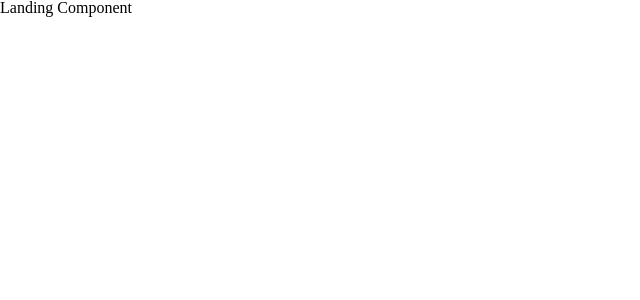
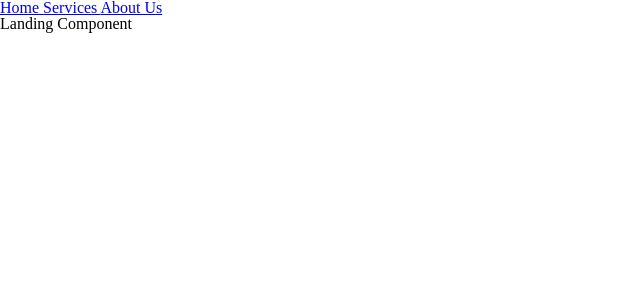
Before and after one commit to klesueur/LeSueur_Chiropractic, a React (Create React App) app: page / in a window 1280 px wide. Shown: the top 300 px of the page, without its empty margins (0-640 px from the left). Built offline with nearby package versions, Linux system fonts and the light colour scheme.

Commit message:
NavBar showing in all views

```diff
--- a/src/App.js
+++ b/src/App.js
@@ -1,12 +1,14 @@
 import React from 'react';
 import './App.scss';
 import routes from './routes';
+import NavBar from './components/NavBar/NavBar';
 
 
 function App() {
 
   return (
     <div className="App">
+      <NavBar />
       { routes }
     </div>
   );
--- a/src/components/Landing/Landing.js
+++ b/src/components/Landing/Landing.js
@@ -1,4 +1,5 @@
 import React from 'react';
+
 
 
 const Landing = () => {
```
Also changed, not shown: src/components/NavBar/NavBar.js (renamed from src/components/Landing/NavBar.js), src/components/NavBar/NavBar.scss (added).
